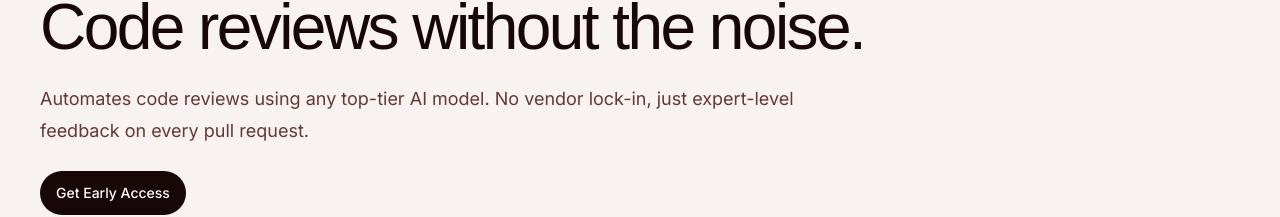
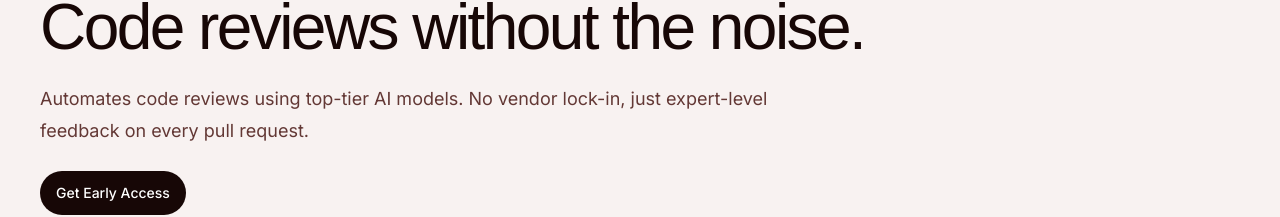
Before and after one commit to thatbeautifuldream/aipr-website, a Next.js app: page / in a window 1280 px wide. Shown: the part 153-370 px from the top of the page. Built offline with nearby package versions, Linux system fonts and the light colour scheme; a web font is replaced by a local one.

Commit message:
fix: quick sub heading copy fix

```diff
--- a/src/app/page.tsx
+++ b/src/app/page.tsx
@@ -13,8 +13,8 @@ export default function Page() {
         headline="Code reviews without the noise."
         subheadline={
           <p>
-            Automates code reviews using any top-tier AI model. No vendor lock-in, just expert-level feedback on every
-            pull request.
+            Automates code reviews using top-tier AI models. No vendor lock-in, just expert-level feedback on every pull
+            request.
           </p>
         }
         cta={
```
